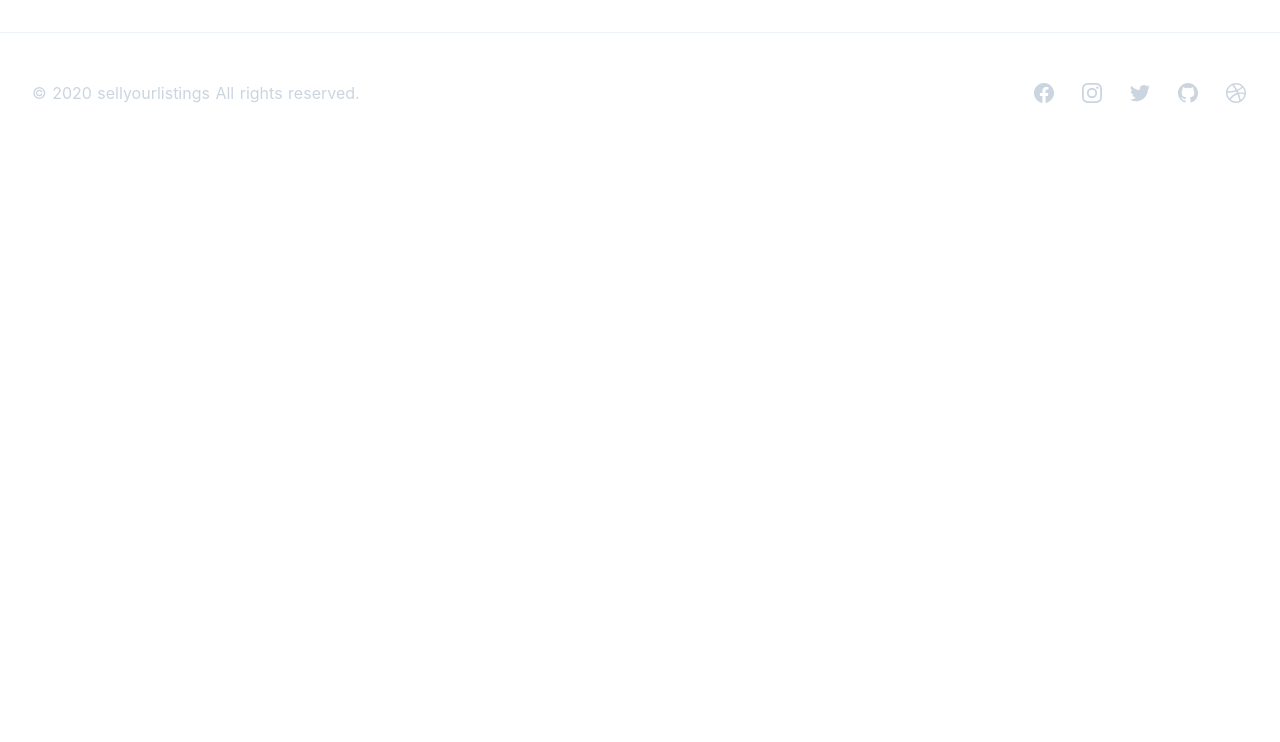
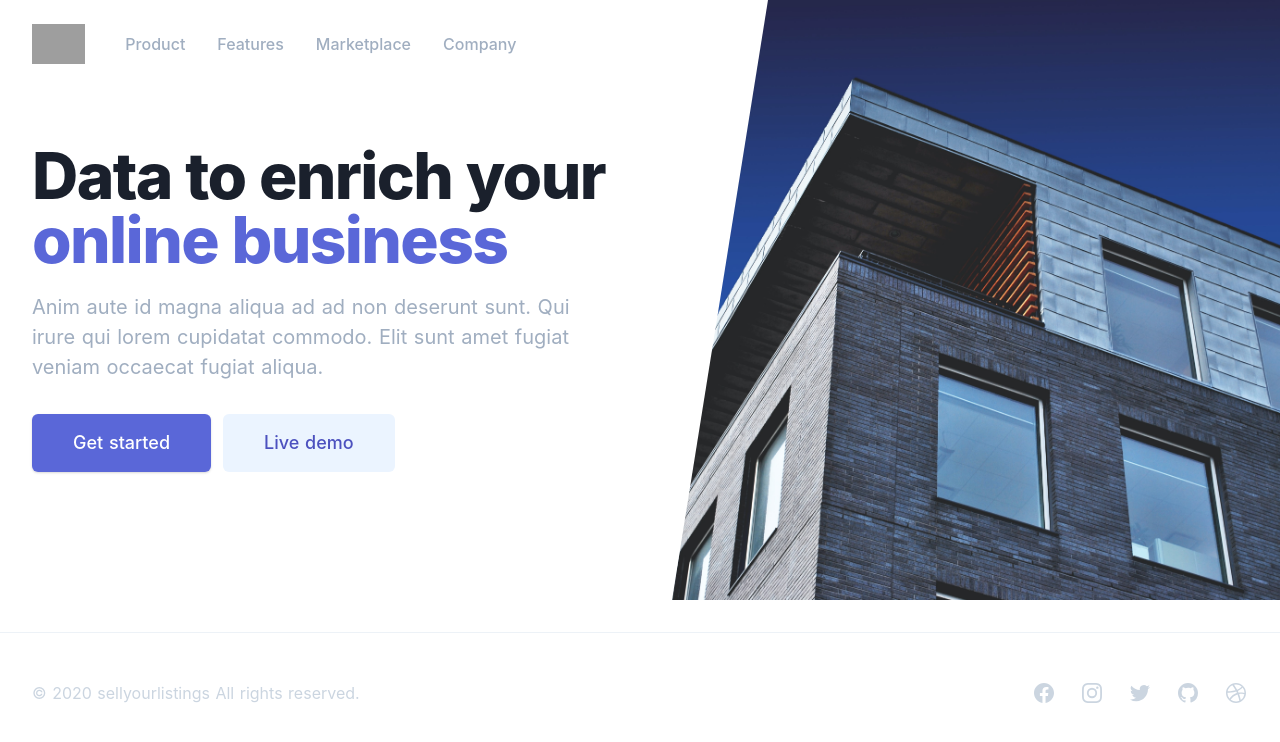
Before and after one commit to tomkonidas/sellyourlistings, a Nuxt app: page / in a window 1280 px wide. Shown: the top 742 px of the page. Built offline with nearby package versions, Linux system fonts and the light colour scheme; grey boxes are pictures that could not be loaded.

Commit message:
Add hero

```diff
--- /dev/null
+++ b/components/Hero.vue
@@ -0,0 +1,106 @@
+<template>
+    <div class="relative bg-white overflow-hidden">
+    <div class="max-w-screen-xl mx-auto ">
+        <div class="relative z-10 pb-8 bg-white sm:pb-16 md:pb-20 lg:max-w-2xl lg:w-full lg:pb-28 xl:pb-32">
+        <svg class="hidden lg:block absolute right-0 inset-y-0 h-full w-48 text-white transform translate-x-1/2" fill="currentColor" viewBox="0 0 100 100" preserveAspectRatio="none">
+            <polygon points="50,0 100,0 50,100 0,100" />
+        </svg>
+
+        <div class="relative pt-6 px-4 sm:px-6 lg:px-8">
+            <nav class="relative flex items-center justify-between sm:h-10 lg:justify-start">
+            <div class="flex items-center flex-grow flex-shrink-0 lg:flex-grow-0">
+                <div class="flex items-center justify-between w-full md:w-auto">
+                <a href="#">
+                    <img class="h-8 w-auto sm:h-10" src="/img/logos/workflow-mark-on-white.svg" alt="" />
+                </a>
+                <div class="-mr-2 flex items-center md:hidden">
+                    <button type="button" class="inline-flex items-center justify-center p-2 rounded-md text-gray-400 hover:text-gray-500 hover:bg-gray-100 focus:outline-none focus:bg-gray-100 focus:text-gray-500 transition duration-150 ease-in-out">
+                    <svg class="h-6 w-6" stroke="currentColor" fill="none" viewBox="0 0 24 24">
+                        <path stroke-linecap="round" stroke-linejoin="round" stroke-width="2" d="M4 6h16M4 12h16M4 18h16" />
+                    </svg>
+                    </button>
+                </div>
+                </div>
+            </div>
+            <div class="hidden md:block md:ml-10 md:pr-4">
+                <a href="#" class="font-medium text-gray-500 hover:text-gray-900 focus:outline-none focus:text-gray-900 transition duration-150 ease-in-out">Product</a>
+                <a href="#" class="ml-8 font-medium text-gray-500 hover:text-gray-900 focus:outline-none focus:text-gray-900 transition duration-150 ease-in-out">Features</a>
+                <a href="#" class="ml-8 font-medium text-gray-500 hover:text-gray-900 focus:outline-none focus:text-gray-900 transition duration-150 ease-in-out">Marketplace</a>
+                <a href="#" class="ml-8 font-medium text-gray-500 hover:text-gray-900 focus:outline-none focus:text-gray-900 transition duration-150 ease-in-out">Company</a>
+            </div>
+            </nav>
+        </div>
+
+        <!--
+            Mobile menu, show/hide based on menu open state.
+
+            Entering: "duration-150 ease-out"
+            From: "opacity-0 scale-95"
+            To: "opacity-100 scale-100"
+            Leaving: "duration-100 ease-in"
+            From: "opacity-100 scale-100"
+            To: "opacity-0 scale-95"
+        -->
+        <div class="absolute top-0 inset-x-0 p-2 transition transform origin-top-right md:hidden">
+            <div class="rounded-lg shadow-md">
+            <div class="rounded-lg bg-white shadow-xs overflow-hidden">
+                <div class="px-5 pt-4 flex items-center justify-between">
+                <div>
+                    <img class="h-8 w-auto" src="/img/logos/workflow-mark-on-white.svg" alt="" />
+                </div>
+                <div class="-mr-2">
+                    <button type="button" class="inline-flex items-center justify-center p-2 rounded-md text-gray-400 hover:text-gray-500 hover:bg-gray-100 focus:outline-none focus:bg-gray-100 focus:text-gray-500 transition duration-150 ease-in-out">
+                    <svg class="h-6 w-6" stroke="currentColor" fill="none" viewBox="0 0 24 24">
+                        <path stroke-linecap="round" stroke-linejoin="round" stroke-width="2" d="M6 18L18 6M6 6l12 12" />
+                    </svg>
+                    </button>
+                </div>
+                </div>
+                <div class="px-2 pt-2 pb-3">
+                <a href="#" class="block px-3 py-2 rounded-md text-base font-medium text-gray-700 hover:text-gray-900 hover:bg-gray-50 focus:outline-none focus:text-gray-900 focus:bg-gray-50 transition duration-150 ease-in-out">Product</a>
+                <a href="#" class="mt-1 block px-3 py-2 rounded-md text-base font-medium text-gray-700 hover:text-gray-900 hover:bg-gray-50 focus:outline-none focus:text-gray-900 focus:bg-gray-50 transition duration-150 ease-in-out">Features</a>
+                <a href="#" class="mt-1 block px-3 py-2 rounded-md text-base font-medium text-gray-700 hover:text-gray-900 hover:bg-gray-50 focus:outline-none focus:text-gray-900 focus:bg-gray-50 transition duration-150 ease-in-out">Marketplace</a>
+                <a href="#" class="mt-1 block px-3 py-2 rounded-md text-base font-medium text-gray-700 hover:text-gray-900 hover:bg-gray-50 focus:outline-none focus:text-gray-900 focus:bg-gray-50 transition duration-150 ease-in-out">Company</a>
+                </div>
+            </div>
+            </div>
+        </div>
+
+        <div class="mt-10 mx-auto max-w-screen-xl px-4 sm:mt-12 sm:px-6 md:mt-16 lg:mt-20 lg:px-8 xl:mt-28">
+            <div class="sm:text-center lg:text-left">
+            <h2 class="text-4xl tracking-tight leading-10 font-extrabold text-gray-900 sm:text-5xl sm:leading-none md:text-6xl">
+                Data to enrich your
+                <br class="xl:hidden" />
+                <span class="text-indigo-600">online business</span>
+            </h2>
+            <p class="mt-3 text-base text-gray-500 sm:mt-5 sm:text-lg sm:max-w-xl sm:mx-auto md:mt-5 md:text-xl lg:mx-0">
+                Anim aute id magna aliqua ad ad non deserunt sunt. Qui irure qui lorem cupidatat commodo. Elit sunt amet fugiat veniam occaecat fugiat aliqua.
+            </p>
+            <div class="mt-5 sm:mt-8 sm:flex sm:justify-center lg:justify-start">
+                <div class="rounded-md shadow">
+                <a href="#" class="w-full flex items-center justify-center px-8 py-3 border border-transparent text-base leading-6 font-medium rounded-md text-white bg-indigo-600 hover:bg-indigo-500 focus:outline-none focus:shadow-outline transition duration-150 ease-in-out md:py-4 md:text-lg md:px-10">
+                    Get started
+                </a>
+                </div>
+                <div class="mt-3 sm:mt-0 sm:ml-3">
+                <a href="#" class="w-full flex items-center justify-center px-8 py-3 border border-transparent text-base leading-6 font-medium rounded-md text-indigo-700 bg-indigo-100 hover:text-indigo-600 hover:bg-indigo-50 focus:outline-none focus:shadow-outline focus:border-indigo-300 transition duration-150 ease-in-out md:py-4 md:text-lg md:px-10">
+                    Live demo
+                </a>
+                </div>
+            </div>
+            </div>
+        </div>
+        </div>
+    </div>
+    <div class="lg:absolute lg:inset-y-0 lg:right-0 lg:w-1/2">
+        <img class="h-56 w-full object-cover sm:h-72 md:h-96 lg:w-full lg:h-full" src="~/assets/img/hero.jpg" alt="Sell Your Listings High Class Condos" />
+    </div>
+    </div>
+</template>
+
+<script>
+export default {}
+</script>
+
+<style lang="scss" scoped>
+</style>
--- a/pages/index.vue
+++ b/pages/index.vue
@@ -1,14 +1,17 @@
 <template>
   <div>
+    <Hero />
     <Footer />
   </div>
 </template>
 
 <script>
+import Hero from '~/components/Hero.vue'
 import Footer from '~/components/Footer.vue'
 
 export default {
   components: {
+    Hero,
     Footer
   }
 }
```
Also changed, not shown: assets/img/hero.jpg (added).
